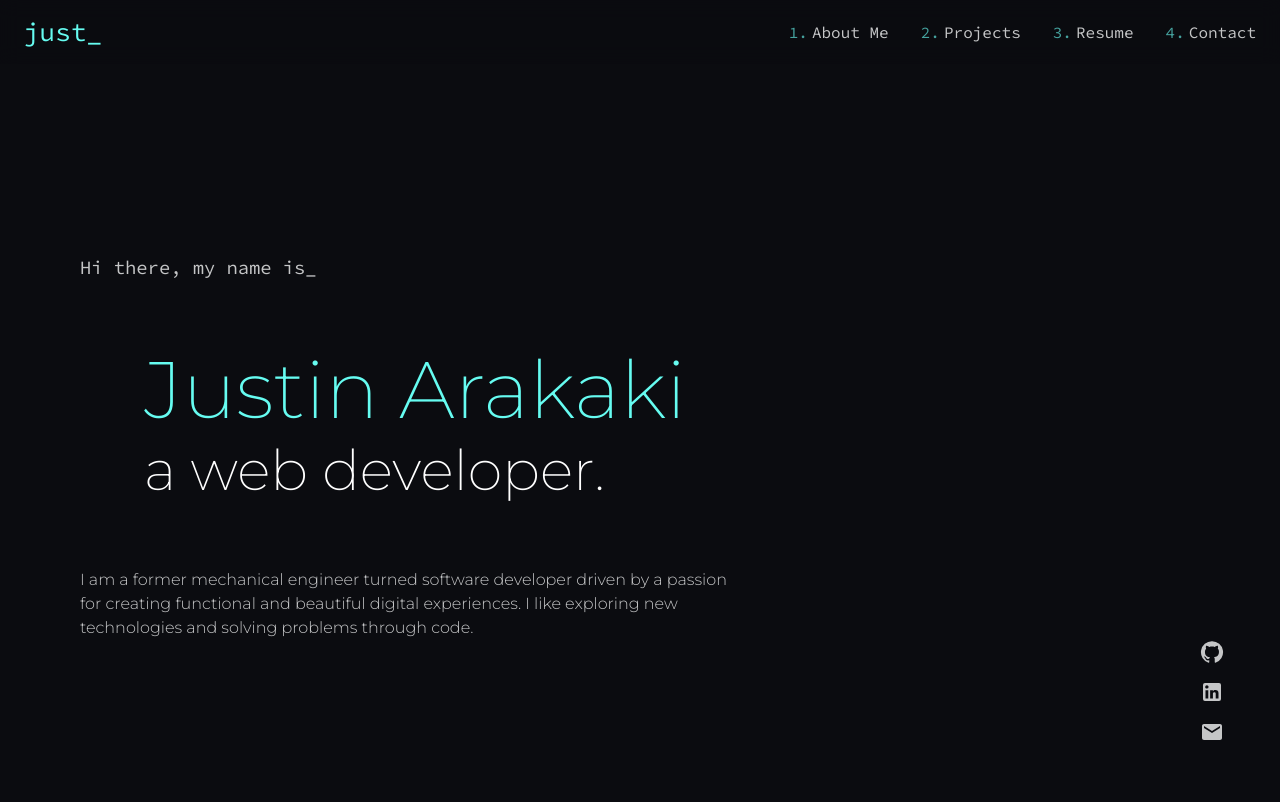
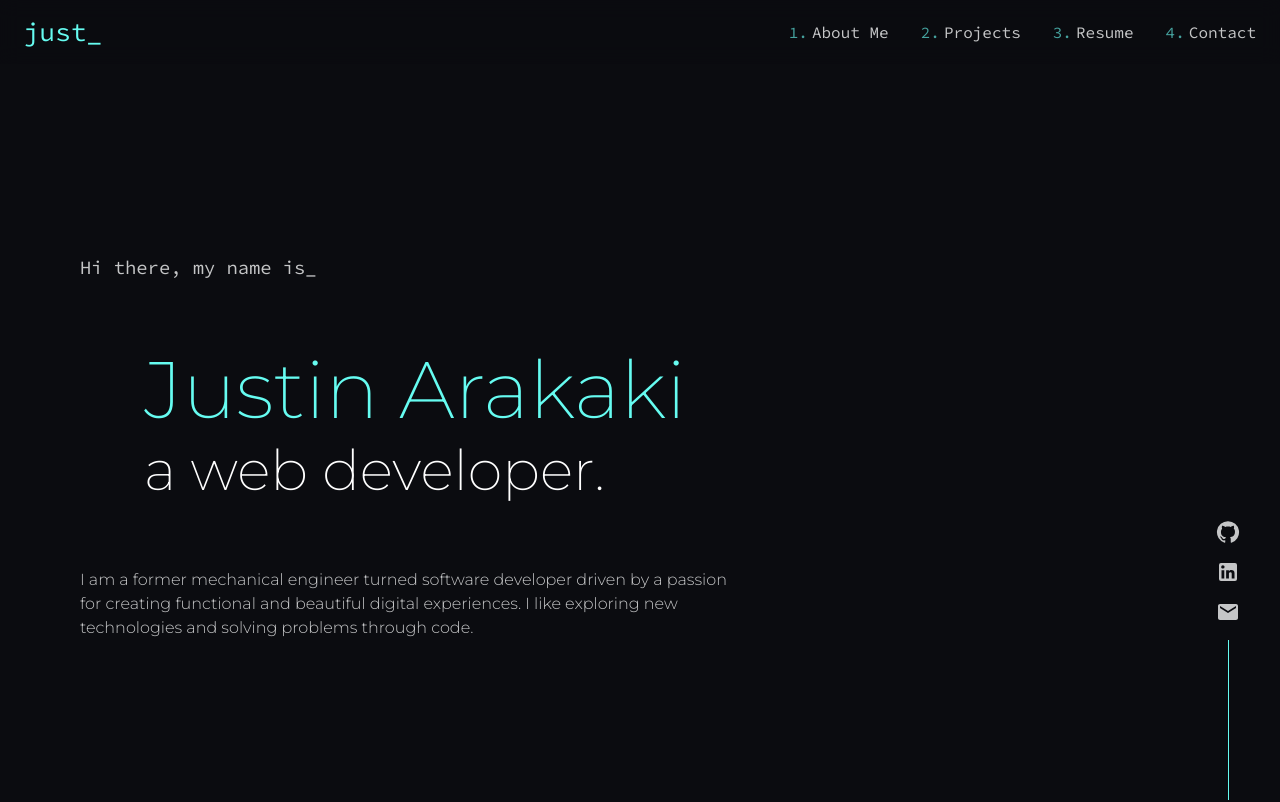
Before and after one commit to Justin-Arakaki/portfolio, a React (Vite) app: page / in a window 1280 px wide. Shown: the top 802 px of the page. Built offline with nearby package versions, Linux system fonts and the light colour scheme.

Commit message:
added line

```diff
--- a/src/components/floating-buttons/FloatingButtons.tsx
+++ b/src/components/floating-buttons/FloatingButtons.tsx
@@ -1,16 +1,26 @@
-import { Box, SxProps, Theme, IconButton } from '@mui/material';
+import { Box, SxProps, Divider, Theme, IconButton } from '@mui/material';
 import EmailIcon from '@mui/icons-material/Email';
 import GitHubIcon from '@mui/icons-material/GitHub';
 import LinkedInIcon from '@mui/icons-material/LinkedIn';
+import { useWindow } from '../../contexts/WindowContext';
 
 export default function FloatingButtons() {
+  const windowWidth = useWindow();
+  if (windowWidth < 800) return null;
+
   const floatingBoxStyle: SxProps<Theme> = {
-    position: 'fixed',
-    bottom: '3rem',
-    right: '3rem',
     display: 'flex',
     flexDirection: 'column',
     alignItems: 'center',
+    position: 'fixed',
+    bottom: 0,
+    right: '2rem',
+  };
+  const lineStyle: SxProps<Theme> = {
+    backgroundColor: 'primary.main',
+    height: '20vh',
+    width: '1px',
+    marginTop: '0.5rem',
   };
   const iconStyle: SxProps<Theme> = {
     color: 'text.primary',
@@ -47,5 +57,10 @@ export default function FloatingButtons() {
     );
   });
 
-  return <Box sx={floatingBoxStyle}>{buttons}</Box>;
+  return (
+    <Box sx={floatingBoxStyle}>
+      {buttons}
+      <Box sx={lineStyle} />
+    </Box>
+  );
 }
```
